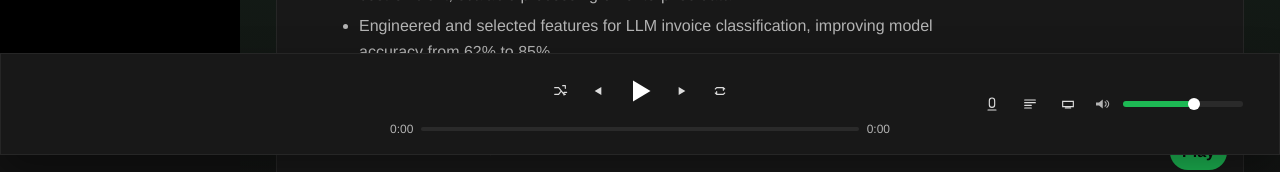
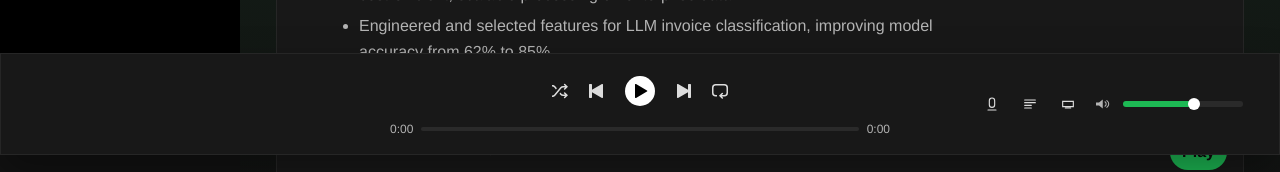
Before and after one commit to nesteajeff/personal-website, a Next.js app: page /experience in a window 1280 px wide. Shown: the part 645-817 px from the top of the page. Built offline with nearby package versions, Linux system fonts and the light colour scheme.

Commit message:
use new icons in different pages

```diff
--- a/src/app/experience/page.tsx
+++ b/src/app/experience/page.tsx
@@ -307,16 +307,7 @@ export default function ExperiencePage() {
                 }`}
                 onClick={toggleShuffle}
               >
-                <svg viewBox="0 0 24 24" aria-hidden="true">
-                  <path
-                    d="M16 4h4v4M4 7h6l8 10h2M4 17h6l3-4M18 18v-4h4"
-                    stroke="currentColor"
-                    strokeWidth="1.7"
-                    fill="none"
-                    strokeLinecap="round"
-                    strokeLinejoin="round"
-                  />
-                </svg>
+                <img src="/shuffle.svg" alt="" aria-hidden="true" />
               </button>
               <button
                 type="button"
@@ -324,9 +315,7 @@ export default function ExperiencePage() {
                 className="spotify-icon-button"
                 onClick={prev}
               >
-                <svg viewBox="0 0 24 24" aria-hidden="true">
-                  <path d="M6 5v14M20 6l-10 6 10 6z" fill="currentColor" />
-                </svg>
+                <img src="/previous.svg" alt="" aria-hidden="true" />
               </button>
               <button
                 type="button"
@@ -335,14 +324,13 @@ export default function ExperiencePage() {
                 disabled={!hasNowPlaying}
               >
                 {isPlaying ? (
-                  <svg viewBox="0 0 24 24" aria-hidden="true">
-                    <rect x="7" y="6" width="4" height="12" fill="currentColor" />
-                    <rect x="13" y="6" width="4" height="12" fill="currentColor" />
-                  </svg>
+                  <span className="spotify-now-play-fill">
+                    <img src="/pause.svg" alt="" aria-hidden="true" />
+                  </span>
                 ) : (
-                  <svg viewBox="0 0 24 24" aria-hidden="true">
-                    <path d="M8 6l10 6-10 6z" fill="currentColor" />
-                  </svg>
+                  <span className="spotify-now-play-fill">
+                    <img src="/play.svg" alt="" aria-hidden="true" />
+                  </span>
                 )}
               </button>
               <button
@@ -351,9 +339,7 @@ export default function ExperiencePage() {
                 className="spotify-icon-button"
                 onClick={next}
               >
-                <svg viewBox="0 0 24 24" aria-hidden="true">
-                  <path d="M18 5v14M4 6l10 6-10 6z" fill="currentColor" />
-                </svg>
+                <img src="/next.svg" alt="" aria-hidden="true" />
               </button>
               <button
                 type="button"
@@ -361,16 +347,7 @@ export default function ExperiencePage() {
                 className={`spotify-icon-button ${isLooping ? "is-active" : ""}`}
                 onClick={toggleLoop}
               >
-                <svg viewBox="0 0 24 24" aria-hidden="true">
-                  <path
-                    d="M7 7h10v4M17 17H7v-4M7 7l-2 2M7 17l-2-2M17 7l2 2M17 17l2-2"
-                    stroke="currentColor"
-                    strokeWidth="1.7"
-                    fill="none"
-                    strokeLinecap="round"
-                    strokeLinejoin="round"
-                  />
-                </svg>
+                <img src="/loop.svg" alt="" aria-hidden="true" />
               </button>
             </div>
             <div className="spotify-progress">
--- a/src/app/page.tsx
+++ b/src/app/page.tsx
@@ -348,16 +348,7 @@ export default function Home() {
                 className={`spotify-icon-button ${isShuffling ? "is-active" : ""}`}
                 onClick={toggleShuffle}
               >
-                <svg viewBox="0 0 24 24" aria-hidden="true">
-                  <path
-                    d="M16 4h4v4M4 7h6l8 10h2M4 17h6l3-4M18 18v-4h4"
-                    stroke="currentColor"
-                    strokeWidth="1.7"
-                    fill="none"
-                    strokeLinecap="round"
-                    strokeLinejoin="round"
-                  />
-                </svg>
+                <img src="/shuffle.svg" alt="" aria-hidden="true" />
               </button>
               <button
                 type="button"
@@ -365,9 +356,7 @@ export default function Home() {
                 className="spotify-icon-button"
                 onClick={prev}
               >
-                <svg viewBox="0 0 24 24" aria-hidden="true">
-                  <path d="M6 5v14M20 6l-10 6 10 6z" fill="currentColor" />
-                </svg>
+                <img src="/previous.svg" alt="" aria-hidden="true" />
               </button>
               <button
                 type="button"
@@ -376,14 +365,13 @@ export default function Home() {
                 disabled={!hasNowPlaying}
               >
                 {isPlaying ? (
-                  <svg viewBox="0 0 24 24" aria-hidden="true">
-                    <rect x="7" y="6" width="4" height="12" fill="currentColor" />
-                    <rect x="13" y="6" width="4" height="12" fill="currentColor" />
-                  </svg>
+                  <span className="spotify-now-play-fill">
+                    <img src="/pause.svg" alt="" aria-hidden="true" />
+                  </span>
                 ) : (
-                  <svg viewBox="0 0 24 24" aria-hidden="true">
-                    <path d="M8 6l10 6-10 6z" fill="currentColor" />
-                  </svg>
+                  <span className="spotify-now-play-fill">
+                    <img src="/play.svg" alt="" aria-hidden="true" />
+                  </span>
                 )}
               </button>
               <button
@@ -392,9 +380,7 @@ export default function Home() {
                 className="spotify-icon-button"
                 onClick={next}
               >
-                <svg viewBox="0 0 24 24" aria-hidden="true">
-                  <path d="M18 5v14M4 6l10 6-10 6z" fill="currentColor" />
-                </svg>
+                <img src="/next.svg" alt="" aria-hidden="true" />
               </button>
               <button
                 type="button"
@@ -402,16 +388,7 @@ export default function Home() {
                 className={`spotify-icon-button ${isLooping ? "is-active" : ""}`}
                 onClick={toggleLoop}
               >
-                <svg viewBox="0 0 24 24" aria-hidden="true">
-                  <path
-                    d="M7 7h10v4M17 17H7v-4M7 7l-2 2M7 17l-2-2M17 7l2 2M17 17l2-2"
-                    stroke="currentColor"
-                    strokeWidth="1.7"
-                    fill="none"
-                    strokeLinecap="round"
-                    strokeLinejoin="round"
-                  />
-                </svg>
+                <img src="/loop.svg" alt="" aria-hidden="true" />
               </button>
             </div>
             <div className="spotify-progress">
--- a/src/app/projects/page.tsx
+++ b/src/app/projects/page.tsx
@@ -282,16 +282,7 @@ export default function ProjectsPage() {
                 }`}
                 onClick={toggleShuffle}
               >
-                <svg viewBox="0 0 24 24" aria-hidden="true">
-                  <path
-                    d="M16 4h4v4M4 7h6l8 10h2M4 17h6l3-4M18 18v-4h4"
-                    stroke="currentColor"
-                    strokeWidth="1.7"
-                    fill="none"
-                    strokeLinecap="round"
-                    strokeLinejoin="round"
-                  />
-                </svg>
+                <img src="/shuffle.svg" alt="" aria-hidden="true" />
               </button>
               <button
                 type="button"
@@ -299,9 +290,7 @@ export default function ProjectsPage() {
                 className="spotify-icon-button"
                 onClick={prev}
               >
-                <svg viewBox="0 0 24 24" aria-hidden="true">
-                  <path d="M6 5v14M20 6l-10 6 10 6z" fill="currentColor" />
-                </svg>
+                <img src="/previous.svg" alt="" aria-hidden="true" />
               </button>
               <button
                 type="button"
@@ -310,14 +299,13 @@ export default function ProjectsPage() {
                 disabled={!hasNowPlaying}
               >
                 {isPlaying ? (
-                  <svg viewBox="0 0 24 24" aria-hidden="true">
-                    <rect x="7" y="6" width="4" height="12" fill="currentColor" />
-                    <rect x="13" y="6" width="4" height="12" fill="currentColor" />
-                  </svg>
+                  <span className="spotify-now-play-fill">
+                    <img src="/pause.svg" alt="" aria-hidden="true" />
+                  </span>
                 ) : (
-                  <svg viewBox="0 0 24 24" aria-hidden="true">
-                    <path d="M8 6l10 6-10 6z" fill="currentColor" />
-                  </svg>
+                  <span className="spotify-now-play-fill">
+                    <img src="/play.svg" alt="" aria-hidden="true" />
+                  </span>
                 )}
               </button>
               <button
@@ -326,9 +314,7 @@ export default function ProjectsPage() {
                 className="spotify-icon-button"
                 onClick={next}
               >
-                <svg viewBox="0 0 24 24" aria-hidden="true">
-                  <path d="M18 5v14M4 6l10 6-10 6z" fill="currentColor" />
-                </svg>
+                <img src="/next.svg" alt="" aria-hidden="true" />
               </button>
               <button
                 type="button"
@@ -336,16 +322,7 @@ export default function ProjectsPage() {
                 className={`spotify-icon-button ${isLooping ? "is-active" : ""}`}
                 onClick={toggleLoop}
               >
-                <svg viewBox="0 0 24 24" aria-hidden="true">
-                  <path
-                    d="M7 7h10v4M17 17H7v-4M7 7l-2 2M7 17l-2-2M17 7l2 2M17 17l2-2"
-                    stroke="currentColor"
-                    strokeWidth="1.7"
-                    fill="none"
-                    strokeLinecap="round"
-                    strokeLinejoin="round"
-                  />
-                </svg>
+                <img src="/loop.svg" alt="" aria-hidden="true" />
               </button>
             </div>
             <div className="spotify-progress">
```
